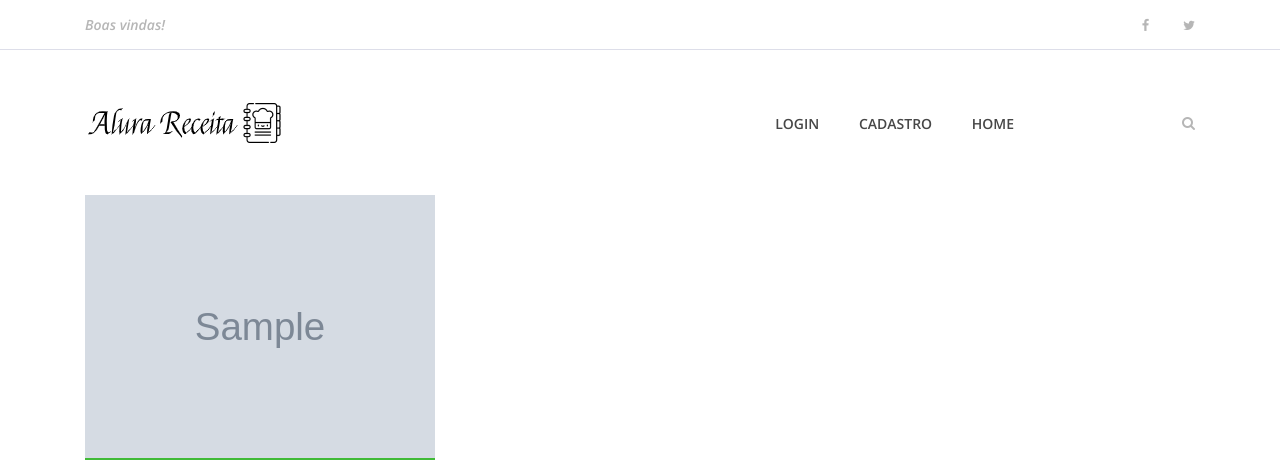
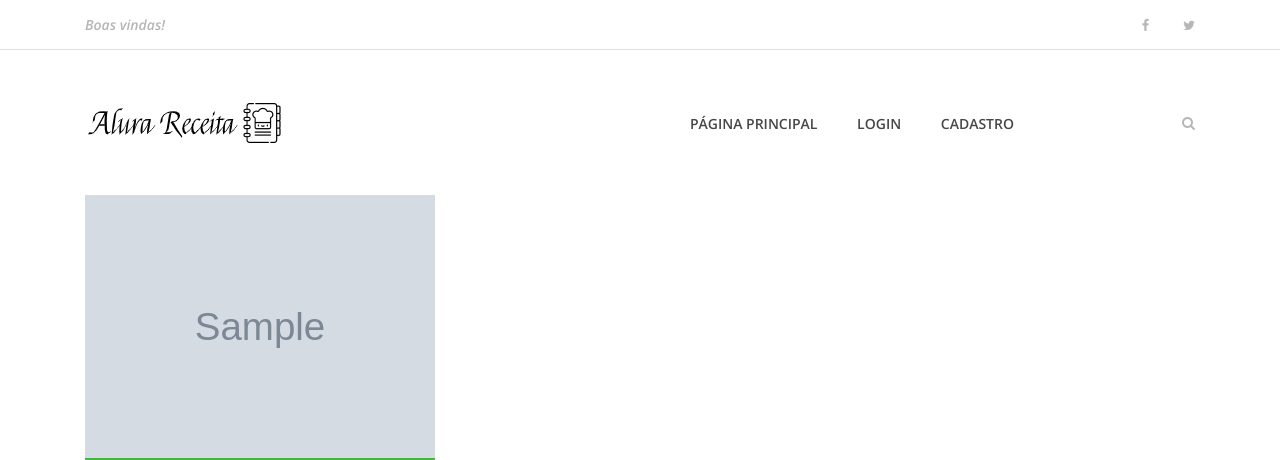
Before and after one commit to Maxceleste/alura-receitas-django, a Django app: page / in a window 1280 px wide. Shown: the top 460 px of the page. Run offline with Django 4.2, Linux system fonts and the light colour scheme; tables that the repository leaves empty hold one stand-in row (values such as "Sample post"); grey boxes marked "Sample" are stand-in pictures; some libraries are stand-ins or nearby versions.

Commit message:
Alterando o menu quando o usuário estiver logado e criando logout

```diff
--- a/templates/partials/_menu.html
+++ b/templates/partials/_menu.html
@@ -57,9 +57,16 @@
                             <!-- Nav Start -->
                             <div class="classynav">
                                 <ul>
+                                    {% if user.is_authenticated %}
+                                    <li><a href="{% url 'index'%}">Página principal</a></li>
+                                    <li><a href="{% url 'dashboard'%}">Minhas receitas</a></li>
+                                    <li><a href="{% url 'logout'%}">Logout</a></li>
+
+                                    {% else %}
+                                    <li><a href="{% url 'index'%}">Página principal</a></li>
                                     <li><a href="{% url 'login'%}">Login</a></li>
                                     <li><a href="{% url 'cadastro'%}">Cadastro</a></li>
-                                    <li><a href="{% url 'index'%}">Home</a></li>
+                                    {% endif %}
                                 </ul>
 
                                 <!-- Formulario de busca -->
```
Also changed, not shown: usuarios/views.py (+6 -2 lines).
